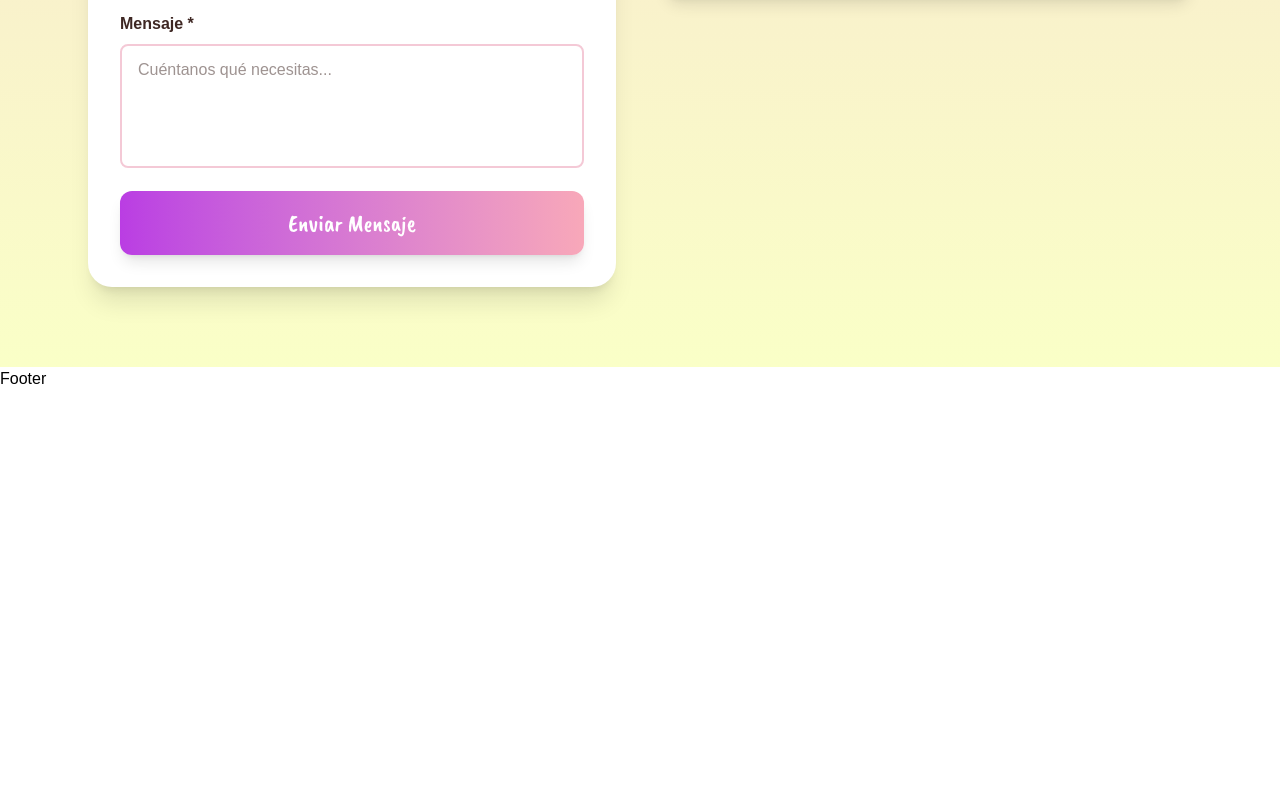
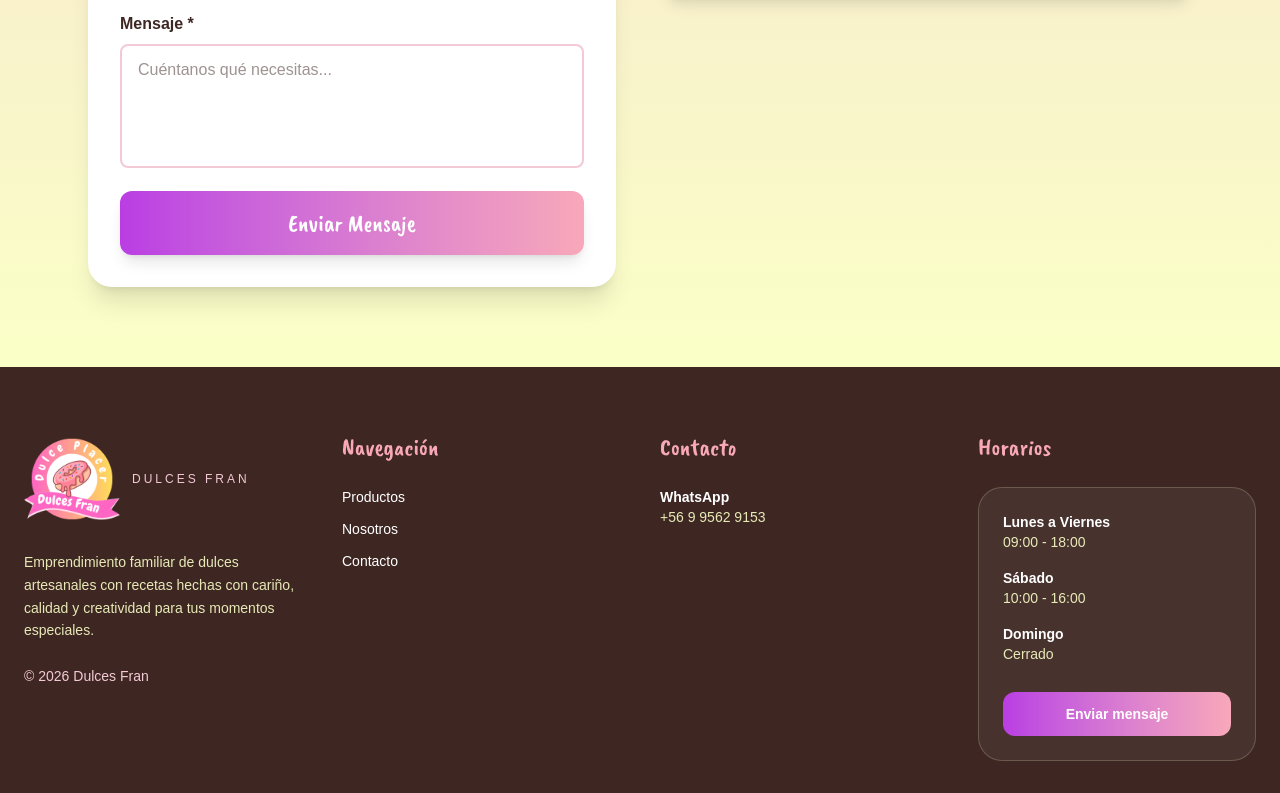
Before and after one commit to CrisMesina/dulces-fran-nextjs, a Next.js app: page / in a window 1280 px wide. Shown: the part 4477-5270 px from the top of the page. Before the commit the page ends 4868 px from the top, so only its background shows below. Built offline with nearby package versions, Linux system fonts and the light colour scheme.

Commit message:
AGREGO EL FOOTER Y AHORA SI DEBERIA FUNCIONAR TODO BIEN >:(

```diff
--- a/src/components/layout/Footer.jsx
+++ b/src/components/layout/Footer.jsx
@@ -1,7 +1,63 @@
 import React from 'react'
+import Image from 'next/image'
 
 export const Footer = () => {
   return (
-    <div>Footer</div>
+    <footer className='bg-espresso text-white pt-16 pb-8'>
+      <div className='max-w-7xl mx-auto px-6 grid gap-10 md:grid-cols-2 lg:grid-cols-4'>
+        <div className='space-y-6'>
+          <div className='flex items-center gap-3'>
+            <Image src='/images/logo.png' alt='Dulces Fran Logo' width={96} height={45} />
+            <div>
+              <p className='text-xs uppercase tracking-[0.25em] text-[#F4C9D6]'>Dulces Fran</p>
+            </div>
+          </div>
+          <p className='text-sm text-[#FAFFC7]/90 leading-relaxed'>
+            Emprendimiento familiar de dulces artesanales con recetas hechas con cariño, calidad y creatividad para tus momentos especiales.
+          </p>
+          <div className='text-sm text-[#F4C9D6]'>
+            <p>© {new Date().getFullYear()} Dulces Fran</p>
+          </div>
+        </div>
+
+        <div>
+          <h3 className='font-Caveat text-2xl text-[#F8A8B9] mb-6'>Navegación</h3>
+          <ul className='space-y-3 text-sm'>
+            <li><a href='#productos' className='transition-colors duration-200 hover:text-[#ba3de3]'>Productos</a></li>
+            <li><a href='#nosotros' className='transition-colors duration-200 hover:text-[#ba3de3]'>Nosotros</a></li>
+            <li><a href='#contacto' className='transition-colors duration-200 hover:text-[#ba3de3]'>Contacto</a></li>
+          </ul>
+        </div>
+
+        <div>
+          <h3 className='font-Caveat text-2xl text-[#F8A8B9] mb-6'>Contacto</h3>
+          <div className='space-y-4 text-sm text-[#FAFFC7]/90'>
+            <div>
+              <p className='font-semibold text-white'>WhatsApp</p>
+              <a href='https://wa.me/56995629153' className='hover:text-[#ba3de3]'>+56 9 9562 9153</a>
+            </div>
+          </div>
+        </div>
+
+        <div>
+          <h3 className='font-Caveat text-2xl text-[#F8A8B9] mb-6'>Horarios</h3>
+          <div className='rounded-3xl border border-[#FAFFC7]/20 bg-white/5 p-6 space-y-4 text-sm text-[#FAFFC7]/90'>
+            <div>
+              <p className='font-semibold text-white'>Lunes a Viernes</p>
+              <p>09:00 - 18:00</p>
+            </div>
+            <div>
+              <p className='font-semibold text-white'>Sábado</p>
+              <p>10:00 - 16:00</p>
+            </div>
+            <div>
+              <p className='font-semibold text-white'>Domingo</p>
+              <p>Cerrado</p>
+            </div>
+            <a href='https://wa.me/56995629153?text=Hola%20Dulces%20Fran%21' className='inline-block mt-3 w-full rounded-xl bg-gradient-to-r from-[#ba3de3] to-[#F8A8B9] py-3 text-center text-sm font-semibold text-white transition-all duration-300 hover:opacity-90'>Enviar mensaje</a>
+          </div>
+        </div>
+      </div>
+    </footer>
   )
 }
```
